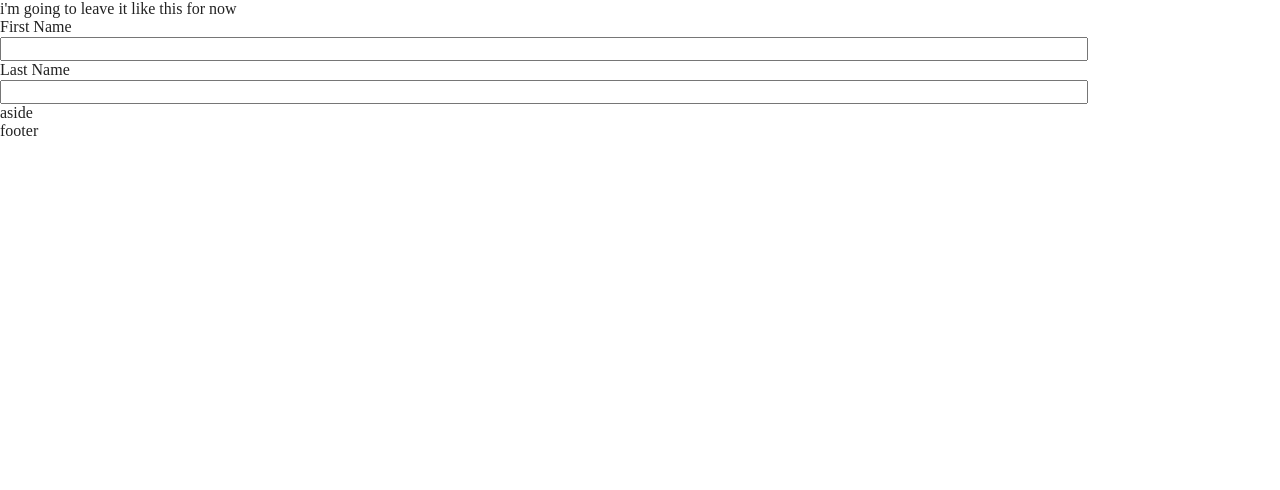
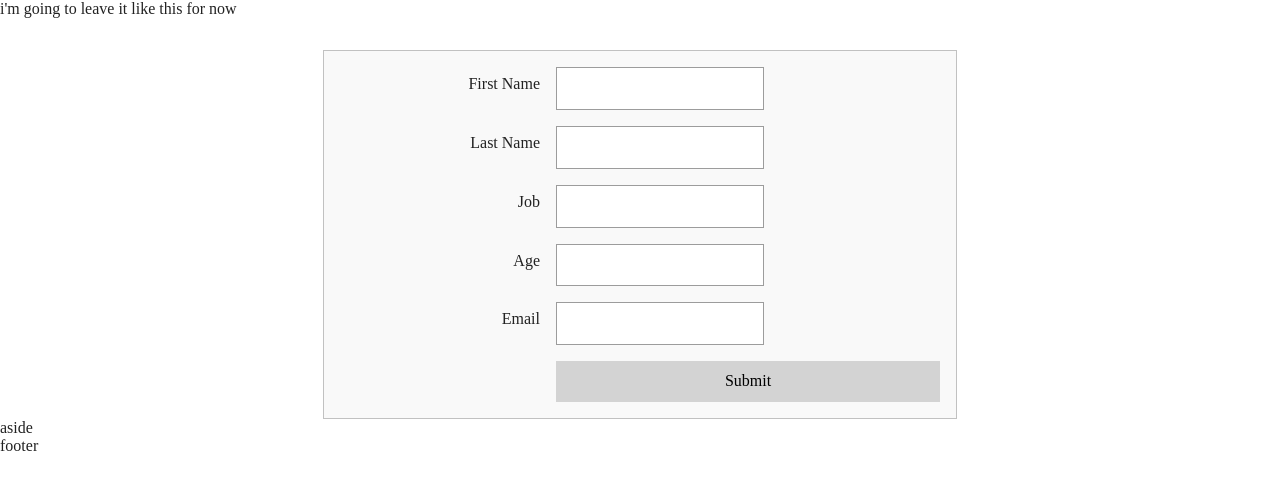
Before and after one commit to Gamba0101/webdev1, a website built with Parcel: page index.html in a window 1280 px wide. Built offline with nearby package versions, Linux system fonts and the light colour scheme.

Commit message:
updated form

```diff
--- a/css/main.css
+++ b/css/main.css
@@ -6,6 +6,55 @@ html {
 
 form {
   overflow: hidden;
+  display: grid;
+  padding: 1em;
+  background: #f9f9f9;
+  border: 1px solid #c1c1c1;
+  margin: 2rem auto 0 auto;
+  max-width: 600px;
+  padding: 1em;
+}
+form input {
+  background: #fff;
+  border: 1px solid #9c9c9c;
+}
+form button {
+  background: lightgrey;
+  padding: 0.7em;
+  width: 100%;
+  border: 0;
+}
+form button:hover {
+  background: gold;
+}
+
+label {
+  padding: 0.5em 0.5em 0.5em 0;
+}
+
+input {
+  padding: 0.7em;
+  margin-bottom: 0.5rem;
+}
+input:focus {
+  outline: 3px solid gold;
+}
+
+@media (min-width: 400px) {
+  form {
+    grid-template-columns: 200px 1fr;
+    grid-gap: 16px;
+  }
+
+  label {
+    text-align: right;
+    grid-column: 1 / 2;
+  }
+
+  input,
+  button {
+    grid-column: 2 / 3;
+  }
 }
 
 label {
@@ -24,7 +73,13 @@ button {
   width: calc(100% - 200px);
 }
 
-
+.grid {
+  display: grid;
+  grid-template-columns: repeat(auto-fit, minmax(400px, 1fr));
+  width: 100%;
+  grid-column-gap: 2em;
+  grid-template-rows: auto 1fr;
+}
 
 ::-moz-selection {
   background: #b3d4fc;
--- a/index.html
+++ b/index.html
@@ -23,13 +23,23 @@
   </nav>
 </header>
 <main>
-  <form>
+  <form class="form1" action="">
     <label for="firstName" class="first-name">First Name</label>
     <input id="firstName" type="text">
 
     <label for="lastName" class="last-name">Last Name</label>
     <input id="lastName" type="text">
 
+    <label for="job">Job</label>
+    <input id="job" type="text">
+
+    <label for="age">Age</label>
+    <input id="age" type="text">
+
+    <label for="email">Email</label>
+    <input id="email" type="email">
+
+    <button>Submit</button>
   </form>
   <!-- <div class="grid">
     <img src="https://picsum.photos/id/237/400/200" alt="">
```
Also changed, not shown: 1 other file.
